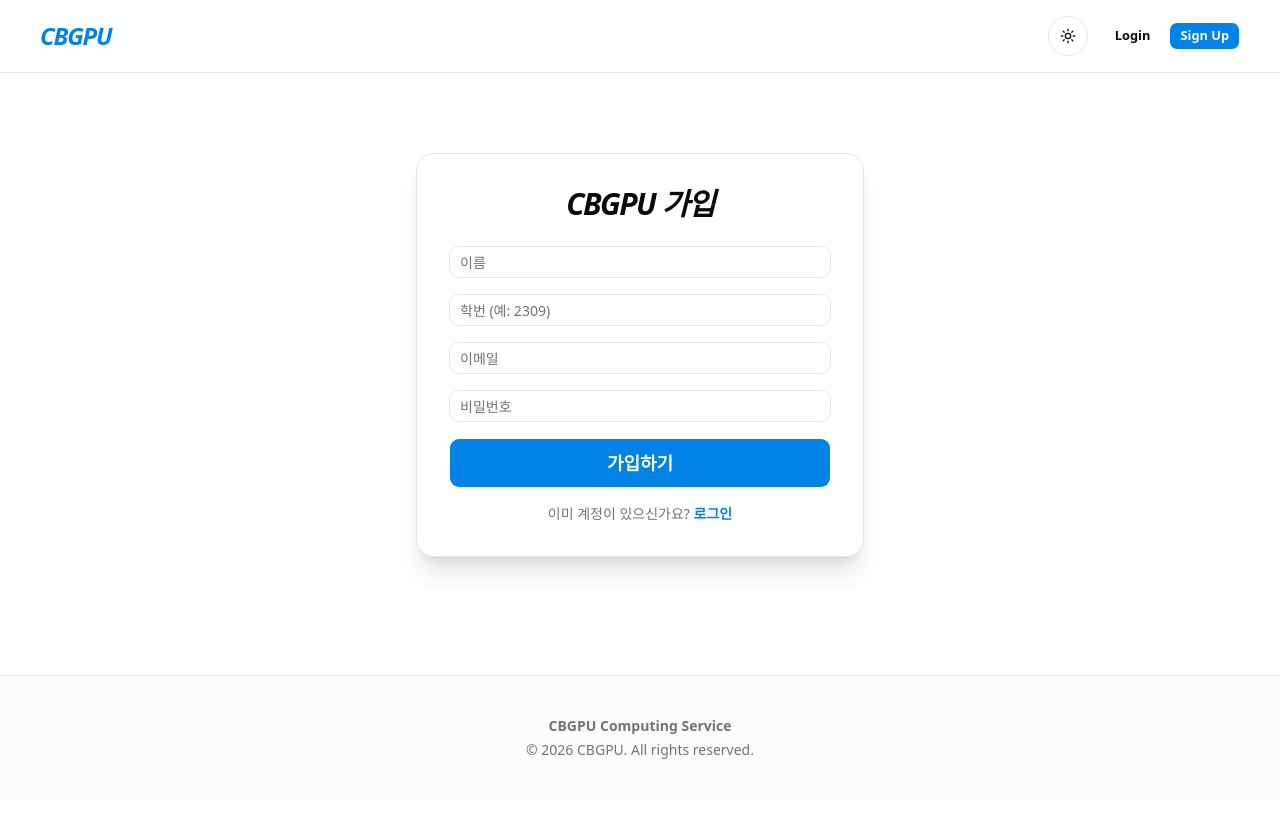
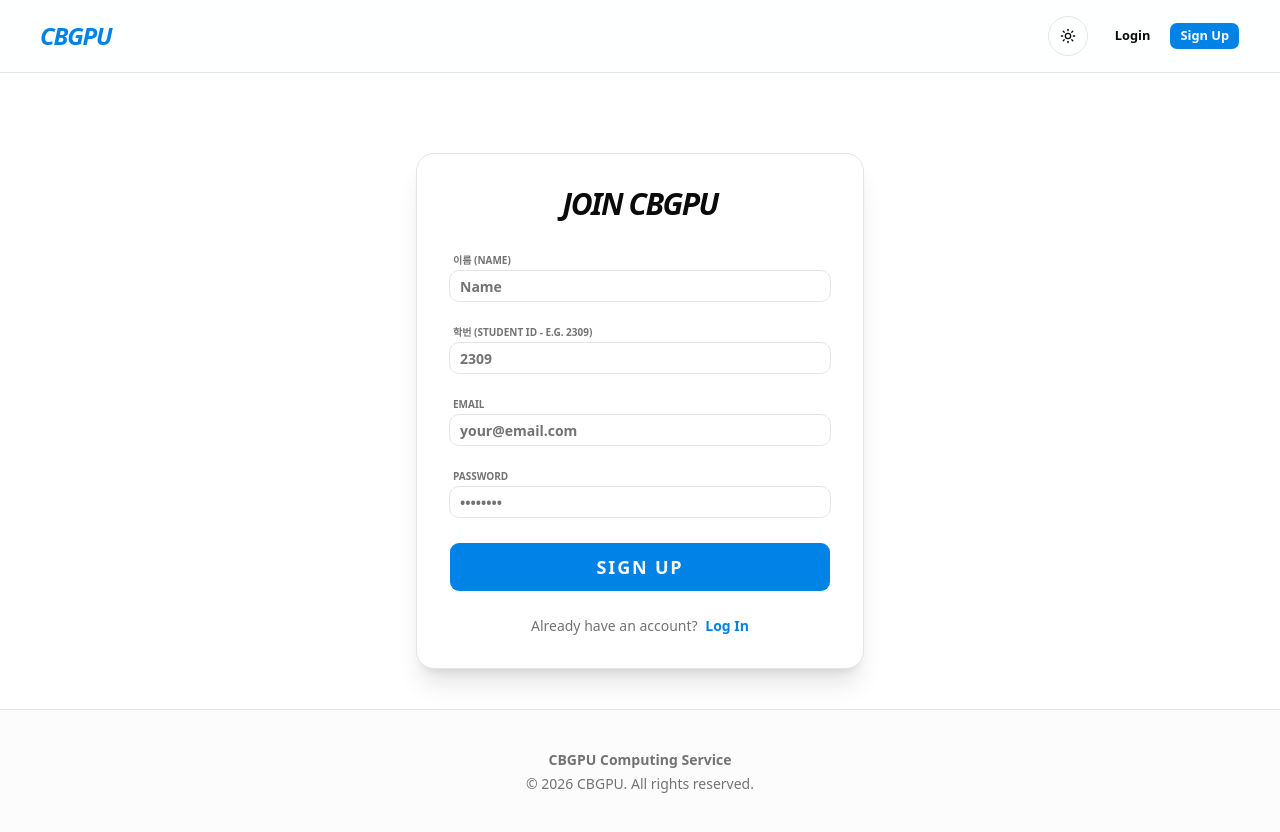
Before and after one commit to lmwmason/CBGPU, a Next.js app in the folder FrontEnd/cbgpu/: page /auth/signup in a window 1280 px wide. Before the commit the page ends 800 px from the top, so only its background shows below. Built offline with nearby package versions, Linux system fonts and the light colour scheme; no server answers.

Commit message:
style: standardize language consistency and update labels/examples

```diff
--- a/FrontEnd/cbgpu/src/app/auth/login/page.tsx
+++ b/FrontEnd/cbgpu/src/app/auth/login/page.tsx
@@ -22,7 +22,7 @@ export default function Login() {
       if (error) {
         toast.error("로그인 실패: " + error.message);
       } else {
-        toast.success("반갑습니다!");
+        toast.success("Welcome back!");
         router.push('/dashboard');
       }
     } catch (err: any) {
@@ -34,31 +34,37 @@ export default function Login() {
 
   return (
     <div className="max-w-md mx-auto mt-20 p-8 bg-card border border-border rounded-2xl shadow-2xl transition-colors duration-500">
-      <h2 className="text-3xl font-bold mb-6 text-center text-foreground italic uppercase tracking-tighter">Welcome Back</h2>
+      <h2 className="text-3xl font-black mb-6 text-center text-foreground italic uppercase tracking-tighter">Sign In</h2>
       <form onSubmit={handleLogin} className="space-y-4">
+        <div className="space-y-1">
+          <label className="text-[10px] font-black uppercase text-muted-foreground ml-1">Email</label>
           <Input
             type="email"
-          placeholder="Email"
-          className="bg-background border-input text-foreground"
+            placeholder="your@email.com"
+            className="bg-background border-input text-foreground font-bold"
             onChange={(e: React.ChangeEvent<HTMLInputElement>) => setEmail(e.target.value)}
             required
           />
+        </div>
+        <div className="space-y-1">
+          <label className="text-[10px] font-black uppercase text-muted-foreground ml-1">Password</label>
           <Input
             type="password"
-          placeholder="Password"
-          className="bg-background border-input text-foreground"
+            placeholder="••••••••"
+            className="bg-background border-input text-foreground font-bold"
             onChange={(e: React.ChangeEvent<HTMLInputElement>) => setPassword(e.target.value)}
             required
           />
+        </div>
         <Button
           disabled={isSubmitting}
-          className="w-full bg-primary py-6 text-lg font-bold text-primary-foreground hover:bg-primary/90 transition-all active:scale-95"
+          className="w-full bg-primary py-6 text-lg font-black uppercase tracking-widest transition-all active:scale-95"
         >
-          {isSubmitting ? "로그인 중..." : "Login"}
+          {isSubmitting ? "Signing In..." : "Login"}
         </Button>
       </form>
-      <p className="mt-4 text-center text-sm text-muted-foreground">
-        No account? <Link href="/auth/signup" className="text-primary font-bold hover:underline">Sign Up</Link>
+      <p className="mt-6 text-center text-sm text-muted-foreground font-medium">
+        No account? <Link href="/auth/signup" className="text-primary font-bold hover:underline ml-1">Create Account</Link>
       </p>
     </div>
   );
--- a/FrontEnd/cbgpu/src/app/auth/signup/page.tsx
+++ b/FrontEnd/cbgpu/src/app/auth/signup/page.tsx
@@ -26,7 +26,7 @@ export default function Signup() {
       });
 
       if (error) {
-        toast.error("회원가입 에러: " + error.message);
+        toast.error("Signup failed: " + error.message);
         return;
       }
 
@@ -45,14 +45,14 @@ export default function Signup() {
 
         if (profileError) {
           console.error(profileError);
-          toast.error("프로필 생성 실패: " + profileError.message);
+          toast.error("Profile creation failed: " + profileError.message);
         } else {
-          toast.success('회원가입 성공! 관리자 승인을 기다려주세요.');
+          toast.success('Sign up complete! Please wait for admin approval.');
           router.push('/auth/login');
         }
       }
     } catch (err: any) {
-        toast.error("오류가 발생했습니다.");
+        toast.error("An error occurred during signup.");
     } finally {
         setIsSubmitting(false);
     }
@@ -60,43 +60,55 @@ export default function Signup() {
 
   return (
     <div className="max-w-md mx-auto mt-10 p-8 bg-card border border-border rounded-2xl shadow-xl transition-colors duration-500">
-      <h2 className="text-3xl font-bold mb-6 text-center text-foreground uppercase tracking-tighter italic">CBGPU 가입</h2>
+      <h2 className="text-3xl font-black mb-6 text-center text-foreground uppercase tracking-tighter italic">Join CBGPU</h2>
       <form onSubmit={handleSignup} className="space-y-4">
+        <div className="space-y-1">
+          <label className="text-[10px] font-black uppercase text-muted-foreground ml-1">이름 (Name)</label>
           <Input
-          placeholder="이름"
-          className="bg-background border-input text-foreground"
+            placeholder="Name"
+            className="bg-background border-input text-foreground font-bold"
             onChange={(e: any) => setFullName(e.target.value)}
             required
           />
+        </div>
+        <div className="space-y-1">
+          <label className="text-[10px] font-black uppercase text-muted-foreground ml-1">학번 (Student ID - e.g. 2309)</label>
           <Input
-          placeholder="학번 (예: 2309)"
-          className="bg-background border-input text-foreground"
+            placeholder="2309"
+            className="bg-background border-input text-foreground font-bold"
             onChange={(e: any) => setStudentId(e.target.value)}
             required
           />
+        </div>
+        <div className="space-y-1">
+          <label className="text-[10px] font-black uppercase text-muted-foreground ml-1">Email</label>
           <Input
             type="email"
-          placeholder="이메일"
-          className="bg-background border-input text-foreground"
+            placeholder="your@email.com"
+            className="bg-background border-input text-foreground font-bold"
             onChange={(e: any) => setEmail(e.target.value)}
             required
           />
+        </div>
+        <div className="space-y-1">
+          <label className="text-[10px] font-black uppercase text-muted-foreground ml-1">Password</label>
           <Input
             type="password"
-          placeholder="비밀번호"
-          className="bg-background border-input text-foreground"
+            placeholder="••••••••"
+            className="bg-background border-input text-foreground font-bold"
             onChange={(e: any) => setPassword(e.target.value)}
             required
           />
+        </div>
         <Button
           disabled={isSubmitting}
-          className="w-full bg-primary py-6 text-lg font-bold text-primary-foreground hover:bg-primary/90 transition-all active:scale-95"
+          className="w-full bg-primary py-6 text-lg font-black uppercase tracking-widest transition-all active:scale-95 mt-2"
         >
-          {isSubmitting ? "가입 중..." : "가입하기"}
+          {isSubmitting ? "Creating..." : "Sign Up"}
         </Button>
       </form>
-      <p className="mt-4 text-center text-sm text-muted-foreground">
-        이미 계정이 있으신가요? <Link href="/auth/login" className="text-primary font-bold hover:underline">로그인</Link>
+      <p className="mt-6 text-center text-sm text-muted-foreground font-medium">
+        Already have an account? <Link href="/auth/login" className="text-primary font-bold hover:underline ml-1">Log In</Link>
       </p>
     </div>
   );
--- a/FrontEnd/cbgpu/src/app/page.tsx
+++ b/FrontEnd/cbgpu/src/app/page.tsx
@@ -32,12 +32,12 @@ export default function Dashboard() {
       <div className="mb-16 flex flex-col items-center text-center">
         <img
           src="https://i.namu.wiki/i/qMgg10XRSaTorhAnQaV-bKbUWK_xIlq2socc7pVyw1SJmovke8gEWfeofFitiIJ1VBMngGy4o1NuAnjrOA0m1w.webp"
-          alt="충북과학고등학교 로고"
+          alt="School Logo"
           className="w-32 h-32 mb-6 object-contain"
         />
         <h1 className="text-5xl font-black tracking-tighter italic uppercase mb-4">
           충북과학고등학교 <br/>
-          <span className="text-primary">서버컴퓨터 GPU 대여 시스템</span>
+          <span className="text-primary">GPU Rental System</span>
         </h1>
         <p className="text-muted-foreground text-lg max-w-2xl font-medium">
           AI 학습을 위한 충곽 유일의 서비스
--- a/FrontEnd/cbgpu/src/app/profile/page.tsx
+++ b/FrontEnd/cbgpu/src/app/profile/page.tsx
@@ -37,7 +37,7 @@ export default function Profile() {
     setIsUpdating(true);
     try {
       const { data: { user } } = await supabase.auth.getUser();
-      if (!user) throw new Error("로그인이 필요합니다.");
+      if (!user) throw new Error("Authentication required.");
 
       const { error } = await supabase.from('profiles').update({
         student_id: studentId,
@@ -45,9 +45,9 @@ export default function Profile() {
       }).eq('id', user.id);
 
       if (error) throw error;
-      toast.success('프로필이 업데이트되었습니다!');
+      toast.success('Profile updated successfully!');
     } catch (error: any) {
-      toast.error(error.message || '업데이트 실패');
+      toast.error(error.message || 'Update failed');
     } finally {
       setIsUpdating(false);
     }
@@ -55,7 +55,7 @@ export default function Profile() {
 
   if (loading) return (
     <div className="flex items-center justify-center min-h-[50vh]">
-      <div className="animate-pulse text-muted-foreground font-bold">Loading Profile...</div>
+      <div className="animate-pulse text-muted-foreground font-black uppercase tracking-tighter">Loading Profile...</div>
     </div>
   );
 
@@ -64,7 +64,7 @@ export default function Profile() {
       <h2 className="text-3xl font-black mb-8 italic uppercase tracking-tighter">My Profile</h2>
       <div className="space-y-6">
         <div className="space-y-1.5">
-          <label className="text-[10px] font-black uppercase text-muted-foreground ml-1">이름</label>
+          <label className="text-[10px] font-black uppercase text-muted-foreground ml-1">이름 (Name)</label>
           <Input
             value={fullName}
             onChange={(e: any) => setFullName(e.target.value)}
@@ -72,7 +72,7 @@ export default function Profile() {
           />
         </div>
         <div className="space-y-1.5">
-          <label className="text-[10px] font-black uppercase text-muted-foreground ml-1">학번 (학년/반 변경 시 수정)</label>
+          <label className="text-[10px] font-black uppercase text-muted-foreground ml-1">학번 (Student ID)</label>
           <Input
             value={studentId}
             onChange={(e: any) => setStudentId(e.target.value)}
@@ -82,9 +82,9 @@ export default function Profile() {
         <Button
           onClick={updateProfile}
           disabled={isUpdating}
-          className="w-full py-6 font-black text-lg transition-all active:scale-95"
+          className="w-full py-6 font-black text-lg uppercase tracking-widest transition-all active:scale-95"
         >
-          {isUpdating ? "저장 중..." : "정보 저장"}
+          {isUpdating ? "Saving..." : "Save Changes"}
         </Button>
       </div>
     </div>
```
Also changed, not shown: FrontEnd/cbgpu/src/app/dashboard/page.tsx (+12 -12 lines). Lines whose indentation alone changed are shown as unchanged.
